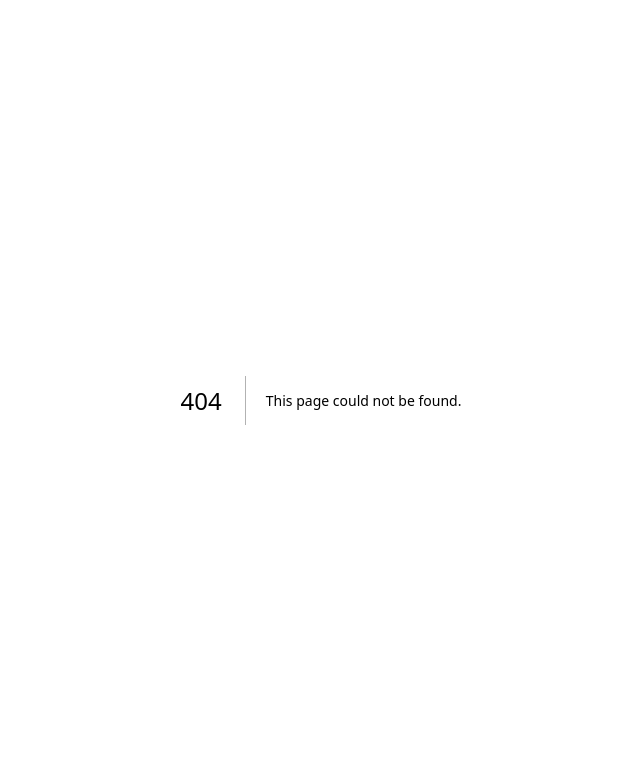
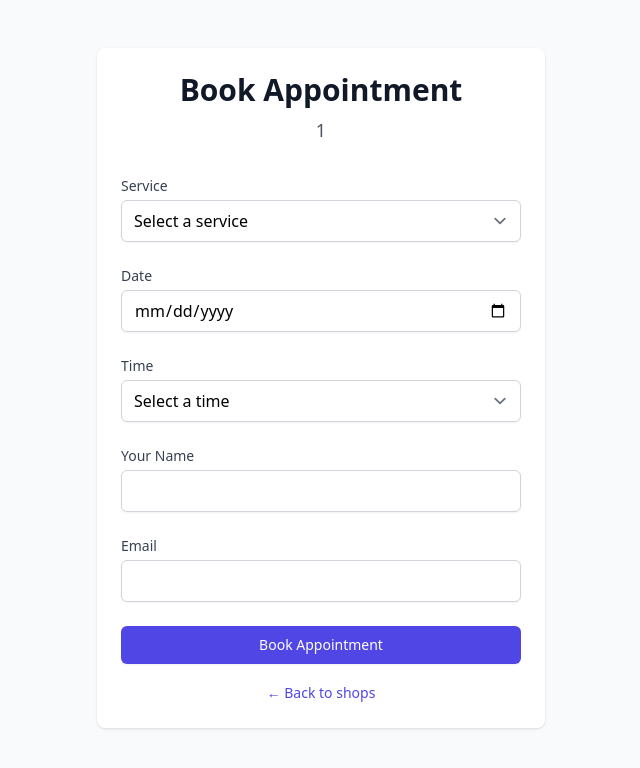
Before and after one commit to dudeitsandy/barberbook, a Next.js app: page /book/1 in a window 1280 px wide. Before the commit this address had no page. Shown: the top 768 px of the page, without its empty margins (319-959 px from the left). Built offline with nearby package versions, Linux system fonts and the light colour scheme.

Commit message:
Added booking page

```diff
--- /dev/null
+++ b/pages/book/[shopId].js
@@ -0,0 +1,135 @@
+// pages/book/[shopId].js
+import { useState } from 'react'
+import { useRouter } from 'next/router'
+
+export default function BookingPage() {
+  const router = useRouter()
+  const { shopId } = router.query
+  const [bookingData, setBookingData] = useState({
+    service: '',
+    date: '',
+    time: '',
+    name: '',
+    email: ''
+  })
+
+  const handleSubmit = async (e) => {
+    e.preventDefault()
+    // TODO: Add API call to create booking
+    alert('Booking submitted! (Demo)')
+  }
+
+  // Convert shopId back to display name
+  const shopName = shopId?.split('-').map(word =>
+    word.charAt(0).toUpperCase() + word.slice(1)
+  ).join(' ')
+
+  return (
+    <div className="min-h-screen bg-gray-50 py-12 px-4 sm:px-6 lg:px-8">
+      <div className="max-w-md mx-auto bg-white rounded-lg shadow p-6">
+        <div className="text-center mb-8">
+          <h2 className="text-3xl font-extrabold text-gray-900">
+            Book Appointment
+          </h2>
+          <p className="mt-2 text-lg text-gray-600">{shopName}</p>
+        </div>
+
+        <form onSubmit={handleSubmit} className="space-y-6">
+          <div>
+            <label className="block text-sm font-medium text-gray-700">
+              Service
+            </label>
+            <select
+              value={bookingData.service}
+              onChange={(e) => setBookingData({...bookingData, service: e.target.value})}
+              className="mt-1 block w-full rounded-md border-gray-300 shadow-sm focus:border-indigo-500 focus:ring-indigo-500"
+              required
+            >
+              <option value="">Select a service</option>
+              <option value="haircut">Haircut ($30)</option>
+              <option value="haircut-and-beard">Haircut & Beard ($45)</option>
+              <option value="beard-trim">Beard Trim ($20)</option>
+            </select>
+          </div>
+
+          <div>
+            <label className="block text-sm font-medium text-gray-700">
+              Date
+            </label>
+            <input
+              type="date"
+              value={bookingData.date}
+              onChange={(e) => setBookingData({...bookingData, date: e.target.value})}
+              className="mt-1 block w-full rounded-md border-gray-300 shadow-sm focus:border-indigo-500 focus:ring-indigo-500"
+              required
+            />
+          </div>
+
+          <div>
+            <label className="block text-sm font-medium text-gray-700">
+              Time
+            </label>
+            <select
+              value={bookingData.time}
+              onChange={(e) => setBookingData({...bookingData, time: e.target.value})}
+              className="mt-1 block w-full rounded-md border-gray-300 shadow-sm focus:border-indigo-500 focus:ring-indigo-500"
+              required
+            >
+              <option value="">Select a time</option>
+              <option value="09:00">9:00 AM</option>
+              <option value="10:00">10:00 AM</option>
+              <option value="11:00">11:00 AM</option>
+              <option value="13:00">1:00 PM</option>
+              <option value="14:00">2:00 PM</option>
+              <option value="15:00">3:00 PM</option>
+            </select>
+          </div>
+
+          <div>
+            <label className="block text-sm font-medium text-gray-700">
+              Your Name
+            </label>
+            <input
+              type="text"
+              value={bookingData.name}
+              onChange={(e) => setBookingData({...bookingData, name: e.target.value})}
+              className="mt-1 block w-full rounded-md border-gray-300 shadow-sm focus:border-indigo-500 focus:ring-indigo-500"
+              required
+            />
+          </div>
+
+          <div>
+            <label className="block text-sm font-medium text-gray-700">
+              Email
+            </label>
+            <input
+              type="email"
+              value={bookingData.email}
+              onChange={(e) => setBookingData({...bookingData, email: e.target.value})}
+              className="mt-1 block w-full rounded-md border-gray-300 shadow-sm focus:border-indigo-500 focus:ring-indigo-500"
+              required
+            />
+          </div>
+
+          <div>
+            <button
+              type="submit"
+              className="w-full flex justify-center py-2 px-4 border border-transparent rounded-md shadow-sm text-sm font-medium text-white bg-indigo-600 hover:bg-indigo-700 focus:outline-none focus:ring-2 focus:ring-offset-2 focus:ring-indigo-500"
+            >
+              Book Appointment
+            </button>
+          </div>
+        </form>
+
+        <div className="mt-4 text-center">
+          <button
+            onClick={() => router.push('/')}
+            className="text-sm text-indigo-600 hover:text-indigo-500"
+          >
+            ← Back to shops
+          </button>
+        </div>
+      </div>
+    </div>
+  )
+}
```
